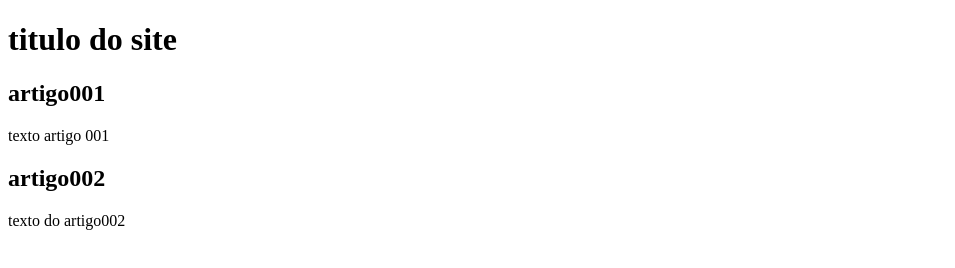
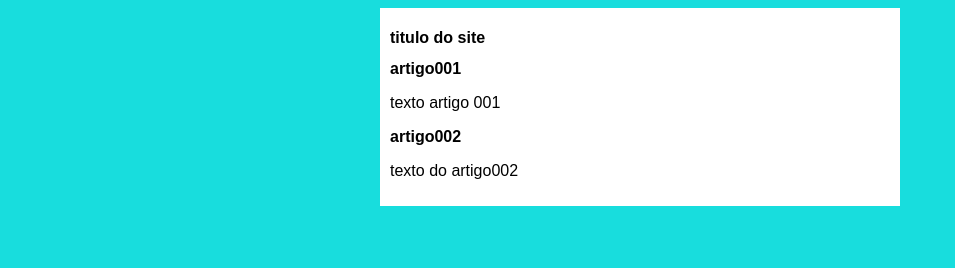
Before and after one commit to Gbriel-Vitor/projeto-site, a plain HTML site: page index.html in a window 1280 px wide. Shown: the whole page, without its empty margins (0-955 px from the left). Drawn offline with Linux system fonts and the light colour scheme.

Commit message:
iniciei meu design

```diff
--- /dev/null
+++ b/estilos/style.css
@@ -0,0 +1,17 @@
+* {
+    font-family: Arial, Helvetica, sans-serif;
+    font-size: 16px;
+}
+
+body {
+
+    background-color: rgb(24, 221, 221);
+}
+
+main {
+    background-color: white;
+    width: 500px;
+    margin: auto;
+    padding: 10px;
+    box-shadow: 3px 3px 5px rgba(red, green, blue, alpha);
+}
--- a/index.html
+++ b/index.html
@@ -5,6 +5,7 @@
     <meta http-equiv="X-UA-Compatible" content="IE=edge">
     <meta name="viewport" content="width=device-width, initial-scale=1.0">
     <title>projeto de site git/github</title>
+    <link rel="stylesheet" href="estilos/style.css">
 </head>
 <body>
     <main>
```
